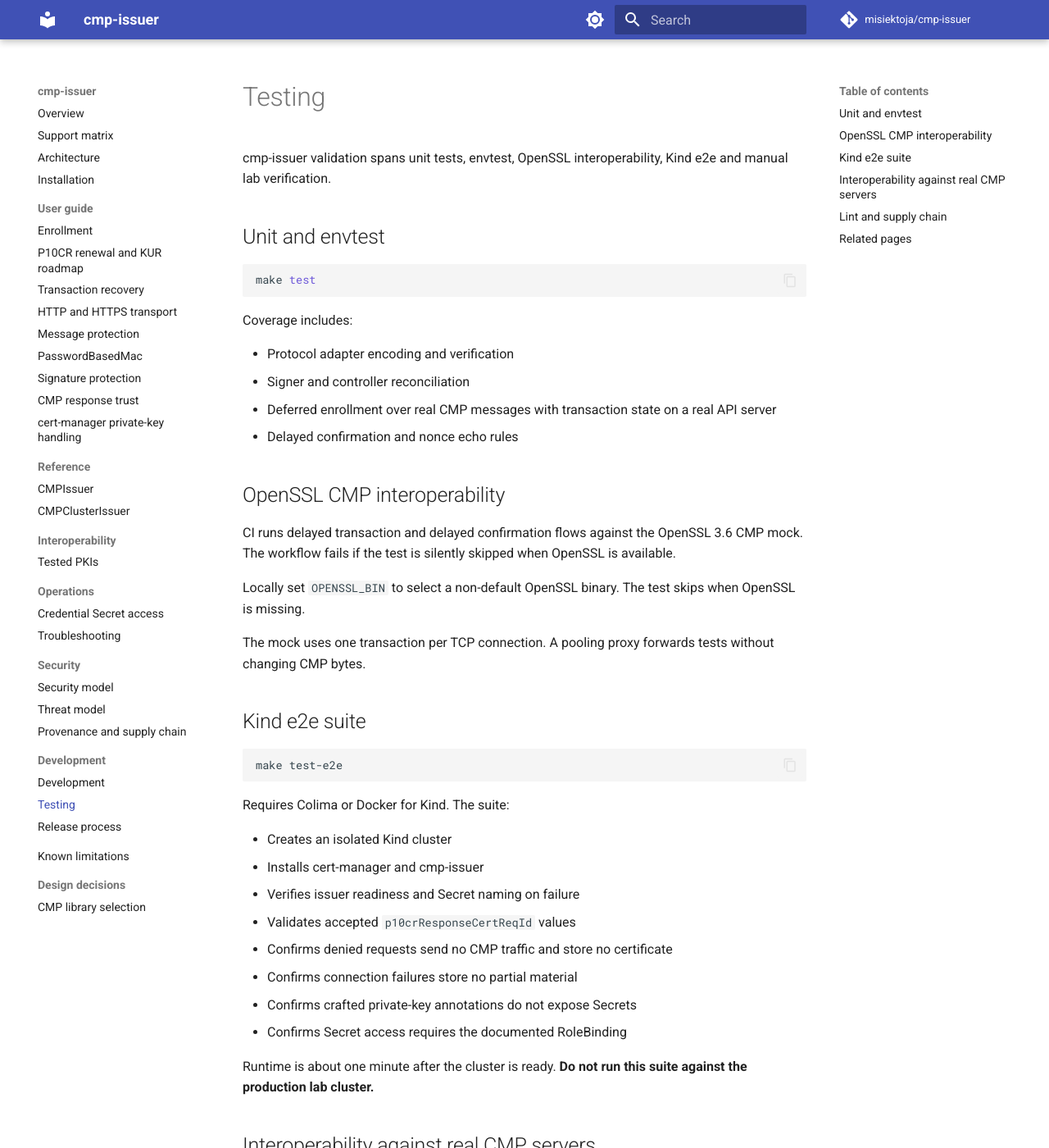
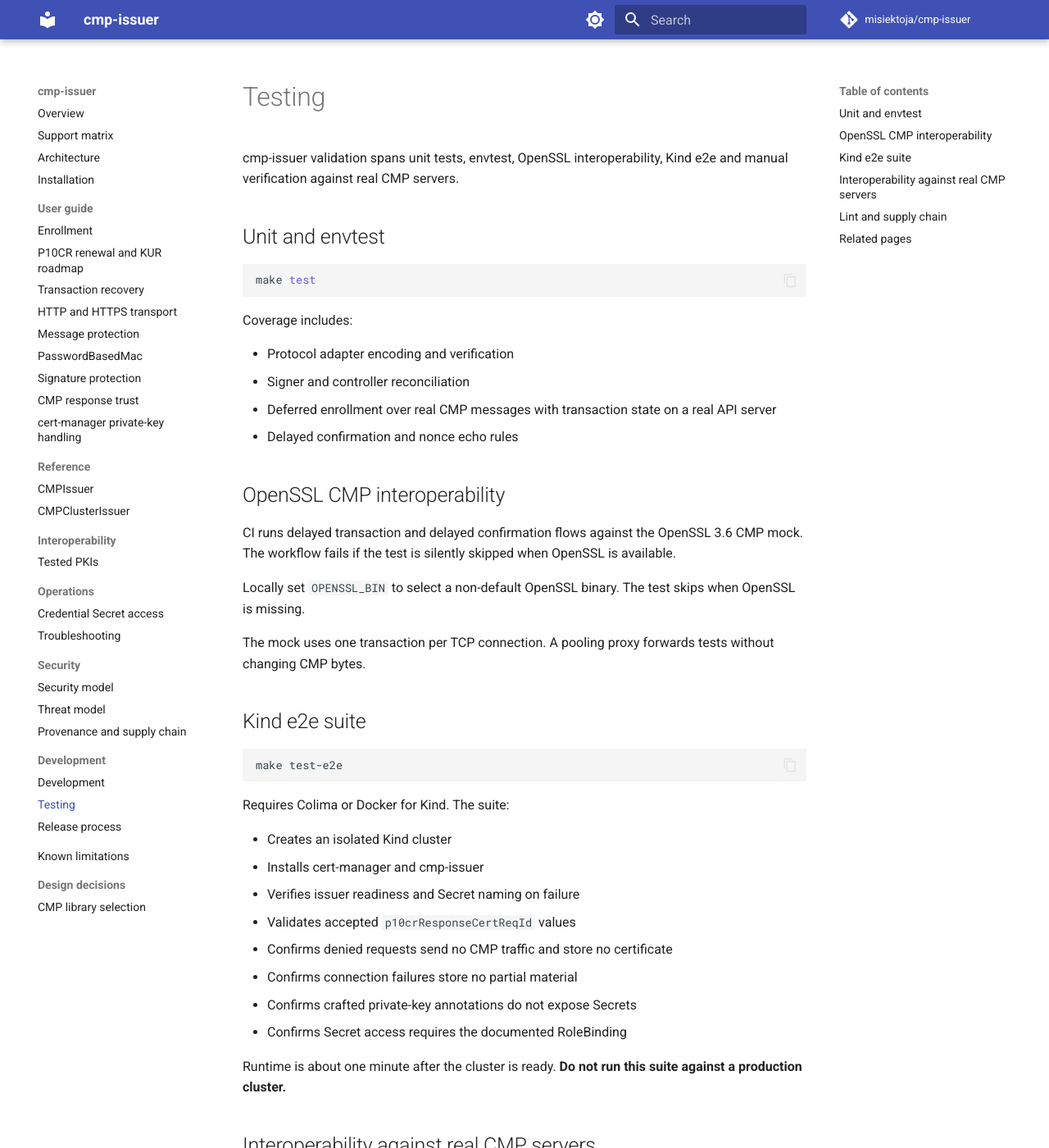
Before and after one commit to misiektoja/cmp-issuer, an MkDocs documentation site: the page built from docs/development/testing.md, in a window 1280 px wide and 1400 px high. Shown: the whole window at 82% size. Built offline with MkDocs 1.6.1 and Material for MkDocs 9.7.7, drawn with Linux system fonts in a browser that asks for light colours; comment, search, counter and statistics services are not loaded.

Commit message:
docs(development): generalize the test environment wording

```diff
--- a/docs/development/testing.md
+++ b/docs/development/testing.md
@@ -1,6 +1,6 @@
 # Testing
 
-cmp-issuer validation spans unit tests, envtest, OpenSSL interoperability, Kind e2e and manual lab verification.
+cmp-issuer validation spans unit tests, envtest, OpenSSL interoperability, Kind e2e and manual verification against real CMP servers.
 
 ## Unit and envtest
 
@@ -40,7 +40,7 @@
 * Confirms crafted private-key annotations do not expose Secrets
 * Confirms Secret access requires the documented RoleBinding
 
-Runtime is about one minute after the cluster is ready. **Do not run this suite against the production lab cluster.**
+Runtime is about one minute after the cluster is ready. **Do not run this suite against a production cluster.**
 
 ## Interoperability against real CMP servers
 
```
